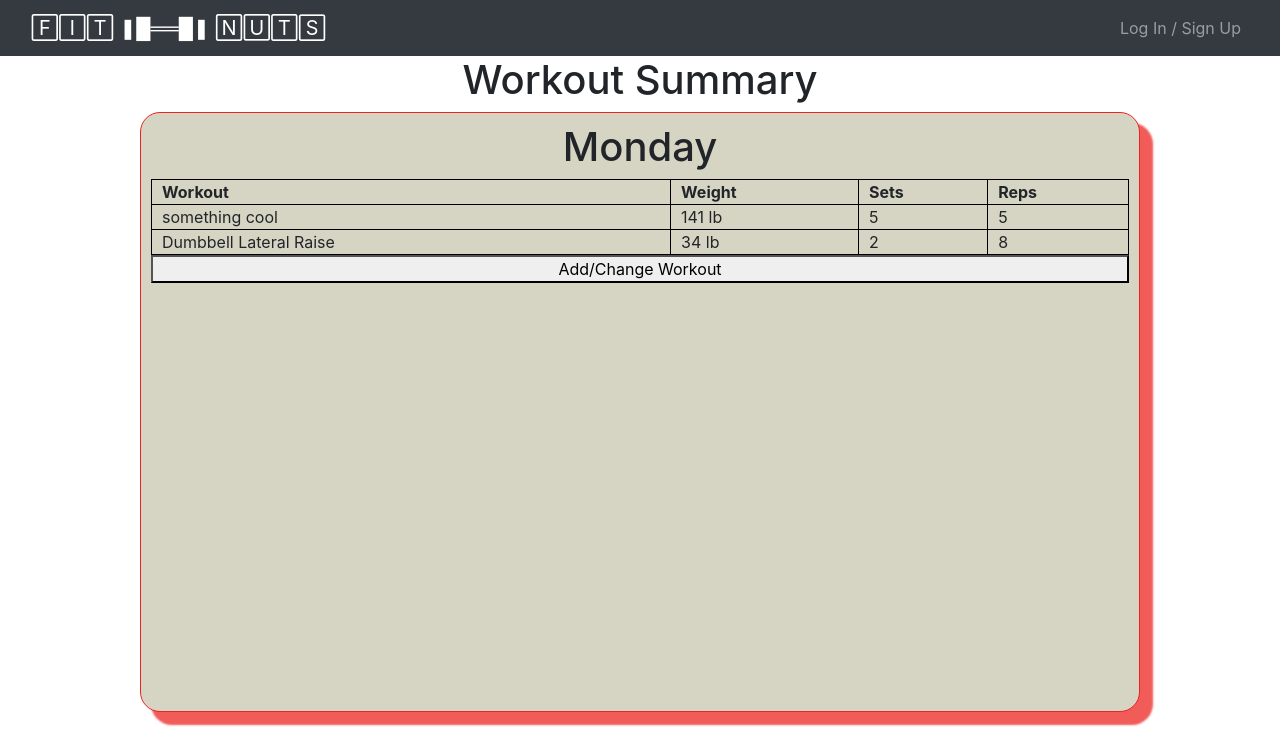
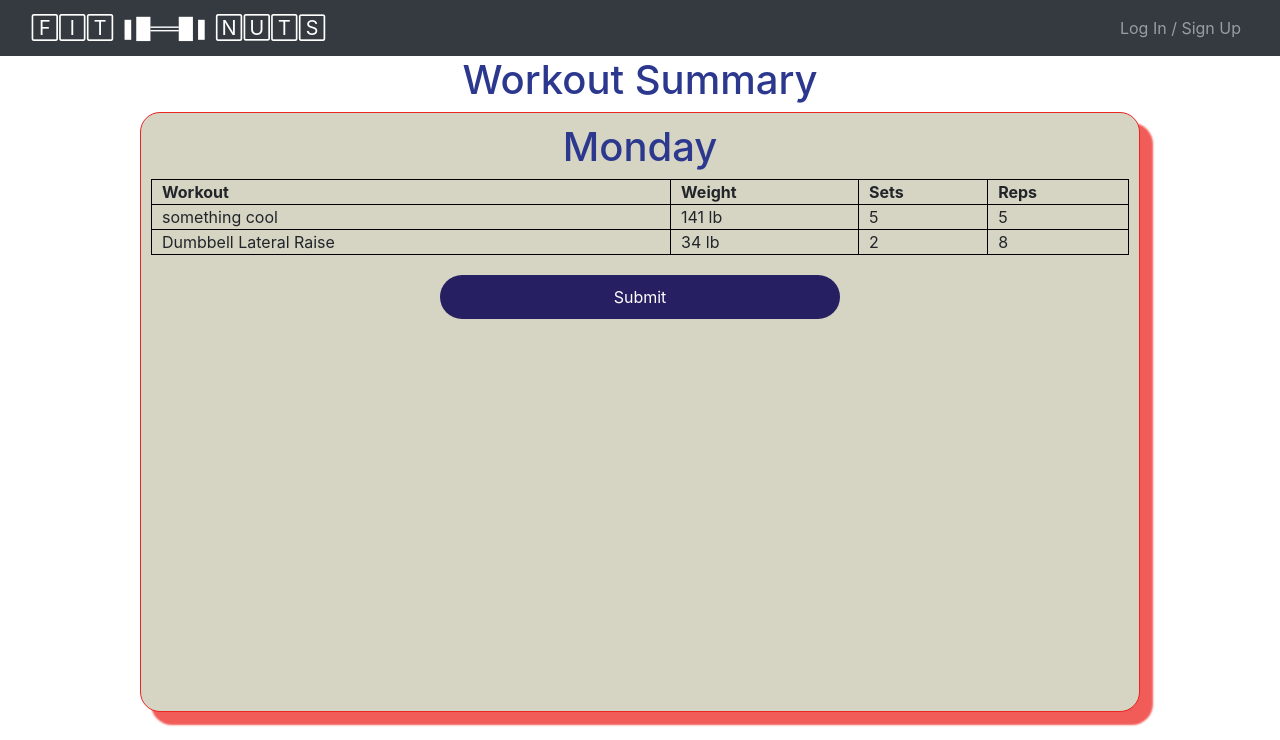
Before and after one commit to jesterb0206/fit-nuts, a React (Create React App) app in the folder client/: page /WorkoutSummary in a window 1280 px wide. Shown: the top 740 px of the page. Built offline with nearby package versions, Linux system fonts and the light colour scheme; no server answers.

Commit message:
Styled Workout Buttons

```diff
--- a/client/src/App.css
+++ b/client/src/App.css
@@ -1,11 +1,13 @@
 /* Color Palette */
 
 :root {
+  --black: #000000;
   --blue: #2b388e;
   --green-gray: #9f9772;
   --off-white: #d6d5c3;
   --purple-blue: #261f62;
   --red: #ea2420;
+  --white: #ffffff;
 }
 
 /* -------------------- Workout Card Section -------------------- */
@@ -13,6 +15,7 @@
 /* An ID to Center Only Specific Elements */
 
 #center__text {
+  color: var(--blue);
   text-align: center;
 }
 
@@ -46,6 +49,32 @@ th,
 tr {
   border: 1px solid black;
   padding-left: 10px;
+}
+
+/* Workout Button Styling */
+
+#centerButton {
+  align-items: center;
+  display: flex;
+  justify-content: center;
+}
+
+#workoutButton {
+  background-color: var(--purple-blue);
+  border: none;
+  border-radius: 1000px;
+  color: var(--white);
+  margin-top: 20px;
+  max-width: 400px;
+  padding-bottom: 10px;
+  padding-top: 10px;
+  width: 90%;
+}
+
+#workoutButton:active,
+#workoutButton:focus,
+#workoutButton:hover {
+  background-color: var(--blue);
 }
 
 /* -------------------- Home Page Section -------------------- */
@@ -98,7 +127,7 @@ tr {
 /* --------------------------------- Create Workout Section ------------------------------------------------- */
 
 .currentWorkout {
-  display:flex;
+  display: flex;
   justify-content: center;
   align-items: center;
 }
@@ -158,7 +187,6 @@ tr {
   align-items: center;
 }
 
-
 .inputNameTitle {
   font-size: 25px;
   color: rgb(214, 15, 15);
@@ -174,7 +202,6 @@ tr {
   align-items: center;
 }
 
-
 /* ----------Notification/Error Message--------- */
 .error-text {
   display: flex;
@@ -186,9 +213,6 @@ tr {
   justify-content: center;
   align-items: center;
 }
-
-
-
 
 /* -------------------About Us/Meet the Devs Section---------------- */
 
@@ -212,15 +236,8 @@ tr {
   justify-content: center;
   align-items: center;
   color: #fff;
-  text-shadow:
-  0 0 7px blue,
-  0 0 10px #fff,
-  0 0 21px blue,
-  0 0 42px blue,
-  0 0 82px blue,
-  0 0 92px blue,
-  0 0 102px blue,
-  0 0 150px blue;
+  text-shadow: 0 0 7px blue, 0 0 10px #fff, 0 0 21px blue, 0 0 42px blue,
+    0 0 82px blue, 0 0 92px blue, 0 0 102px blue, 0 0 150px blue;
 }
 
 .aboutParagraph {
--- a/client/src/components/Card.js
+++ b/client/src/components/Card.js
@@ -8,6 +8,7 @@ const Card = ({dayOfTheWeek}) => {
   const {loading, data} = useQuery(QUERY_WORKOUT, {
     variables: {dayOfTheWeek},
   });
+
   const workouts = data?.workout || [];
 
   return (
@@ -33,7 +34,10 @@ const Card = ({dayOfTheWeek}) => {
           <td>8</td>
         </tr>
       </table>
-      <button>Add/Change Workout</button>
+      {/* How do we useState to change the workout button's background-color on hover */}
+      <div id='centerButton'>
+        <button id='workoutButton'>Submit</button>
+      </div>
     </div>
   );
 };
```
Lines whose indentation alone changed are shown as unchanged.
